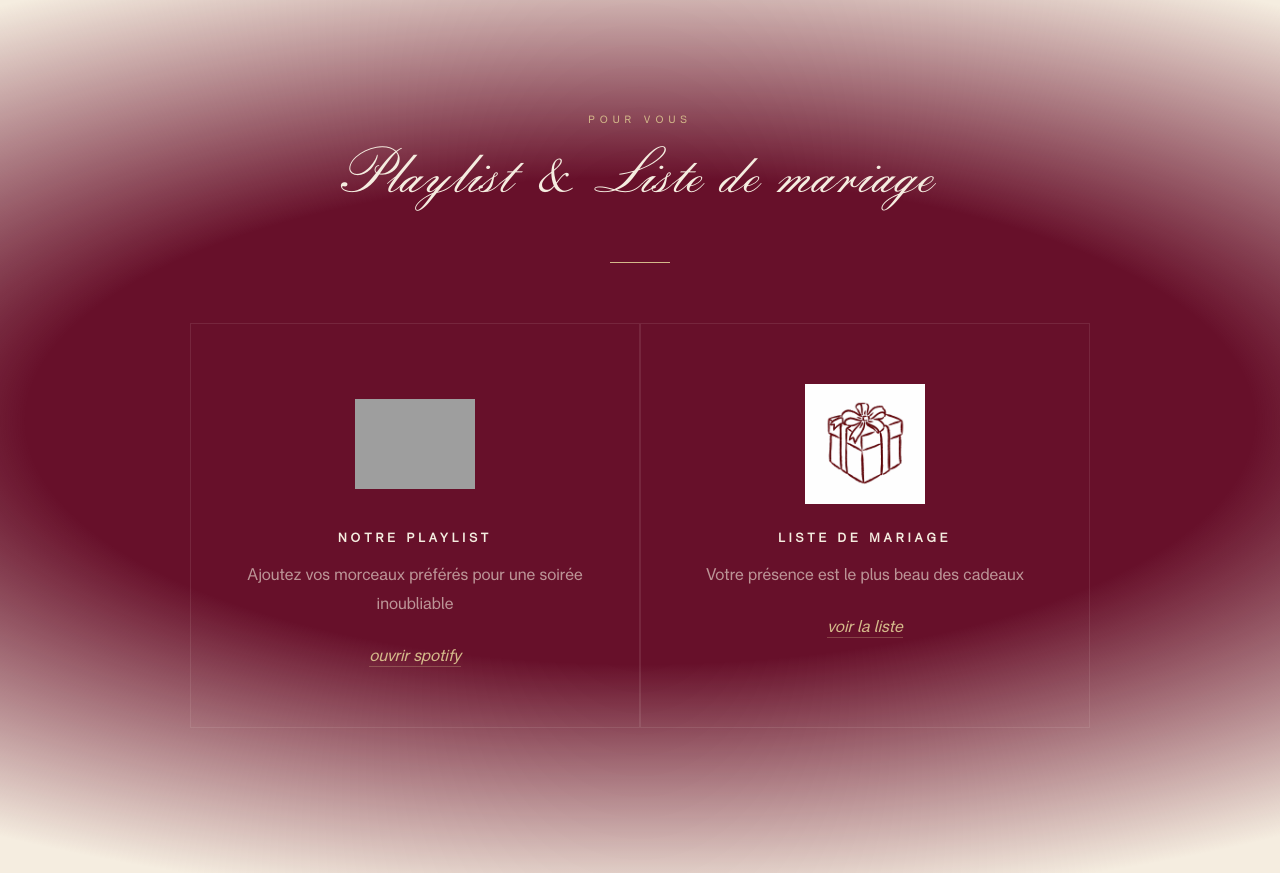
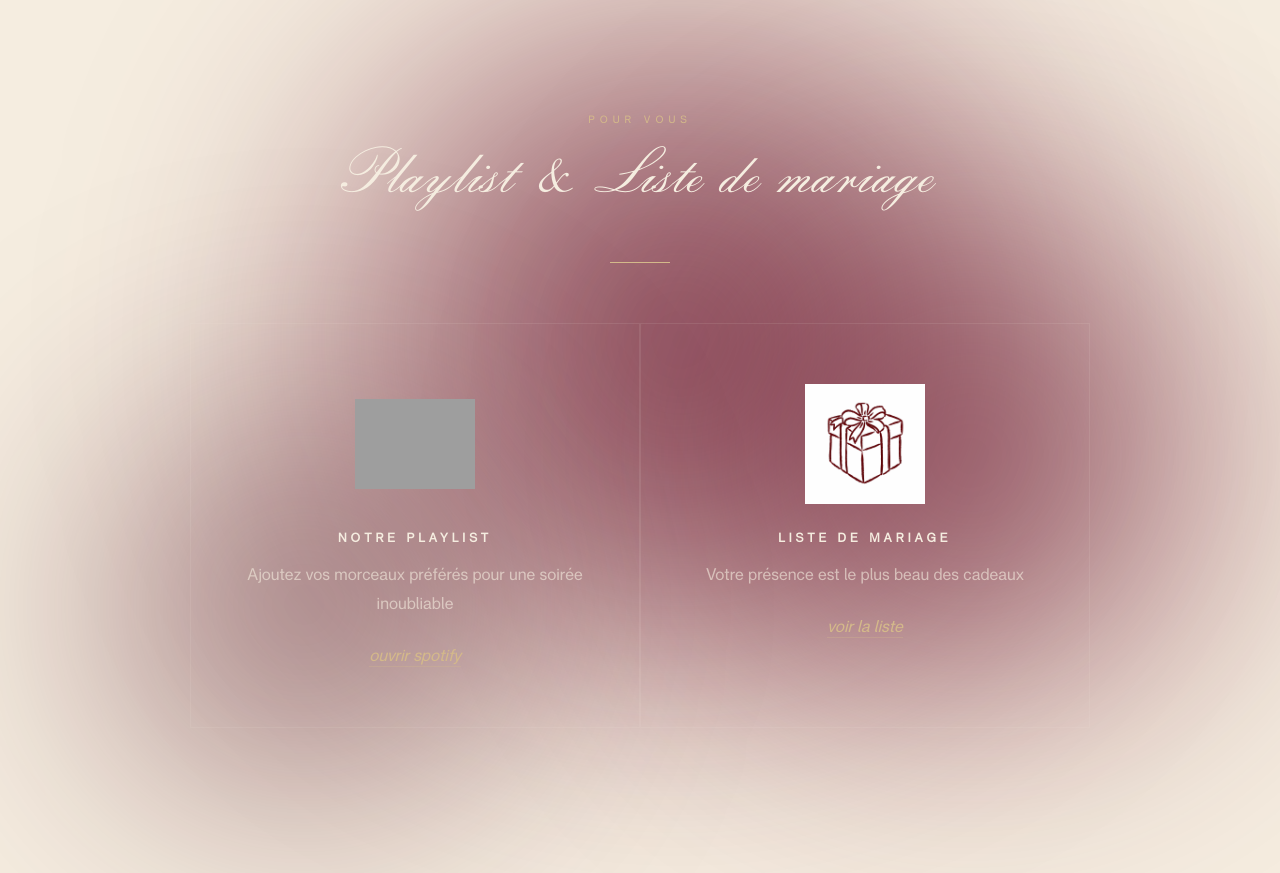
Before and after one commit to Symonlndc/mariage-site-m-l, a plain HTML site: page mariage-site 2/index.html in a window 1280 px wide. Shown: the part 3820-4693 px from the top of the page. Drawn offline with Linux system fonts and the light colour scheme; grey boxes are pictures that could not be loaded.

Commit message:
Replace heavy burgundy bg with soft animated blobs in playlist section

```diff
--- a/mariage-site 2/index.html
+++ b/mariage-site 2/index.html
@@ -297,14 +297,43 @@ nav a:hover { color: var(--burgundy); }
 .infos-section {
   text-align: center; color: var(--cream);
   max-width: none; padding: 200px 40px 200px; margin: 0;
-  position: relative;
+  position: relative; overflow: hidden;
 }
-.infos-section::before {
-  content: '';
-  position: absolute; inset: 0; z-index: 0;
-  background: radial-gradient(ellipse 120% 60% at 50% 50%, var(--burgundy) 0%, var(--burgundy) 40%, transparent 80%);
+.infos-blob {
+  position: absolute; border-radius: 50%;
+  filter: blur(100px); pointer-events: none;
 }
-.infos-section > * { position: relative; z-index: 1; }
+.infos-blob--1 {
+  width: 80%; height: 70%;
+  background: radial-gradient(circle, rgba(103,16,42,0.85) 0%, rgba(103,16,42,0.4) 40%, transparent 70%);
+  top: 10%; left: 10%;
+  animation: infoBlobMove1 14s ease-in-out infinite;
+}
+.infos-blob--2 {
+  width: 60%; height: 60%;
+  background: radial-gradient(circle, rgba(103,16,42,0.7) 0%, rgba(103,16,42,0.3) 40%, transparent 70%);
+  top: 20%; right: -10%;
+  animation: infoBlobMove2 18s ease-in-out infinite;
+}
+.infos-blob--3 {
+  width: 50%; height: 50%;
+  background: radial-gradient(circle, rgba(78,12,32,0.6) 0%, transparent 70%);
+  bottom: 5%; left: -5%;
+  animation: infoBlobMove3 16s ease-in-out infinite;
+}
+@keyframes infoBlobMove1 {
+  0%, 100% { transform: translate(0, 0) scale(1); }
+  50% { transform: translate(40px, -30px) scale(1.08); }
+}
+@keyframes infoBlobMove2 {
+  0%, 100% { transform: translate(0, 0) scale(1); }
+  50% { transform: translate(-60px, 40px) scale(1.1); }
+}
+@keyframes infoBlobMove3 {
+  0%, 100% { transform: translate(0, 0) scale(1); }
+  50% { transform: translate(50px, -20px) scale(1.05); }
+}
+.infos-section > *:not(.infos-blob) { position: relative; z-index: 1; }
 .infos-section .section-label { color: var(--gold-light); }
 .infos-section .section-title { color: var(--cream); }
 .infos-grid { display: grid; grid-template-columns: 1fr 1fr; gap: 0; max-width: 900px; margin: 0 auto; }
@@ -533,6 +562,9 @@ footer {
 </div>
 
 <div class="infos-section" id="playlist">
+  <div class="infos-blob infos-blob--1"></div>
+  <div class="infos-blob infos-blob--2"></div>
+  <div class="infos-blob infos-blob--3"></div>
   <p class="section-label" style="text-align:center;">Pour vous</p>
   <h2 class="section-title" style="text-align:center;">Playlist & Liste de mariage</h2>
   <div class="section-divider" style="background: var(--gold-light);"></div>
```
